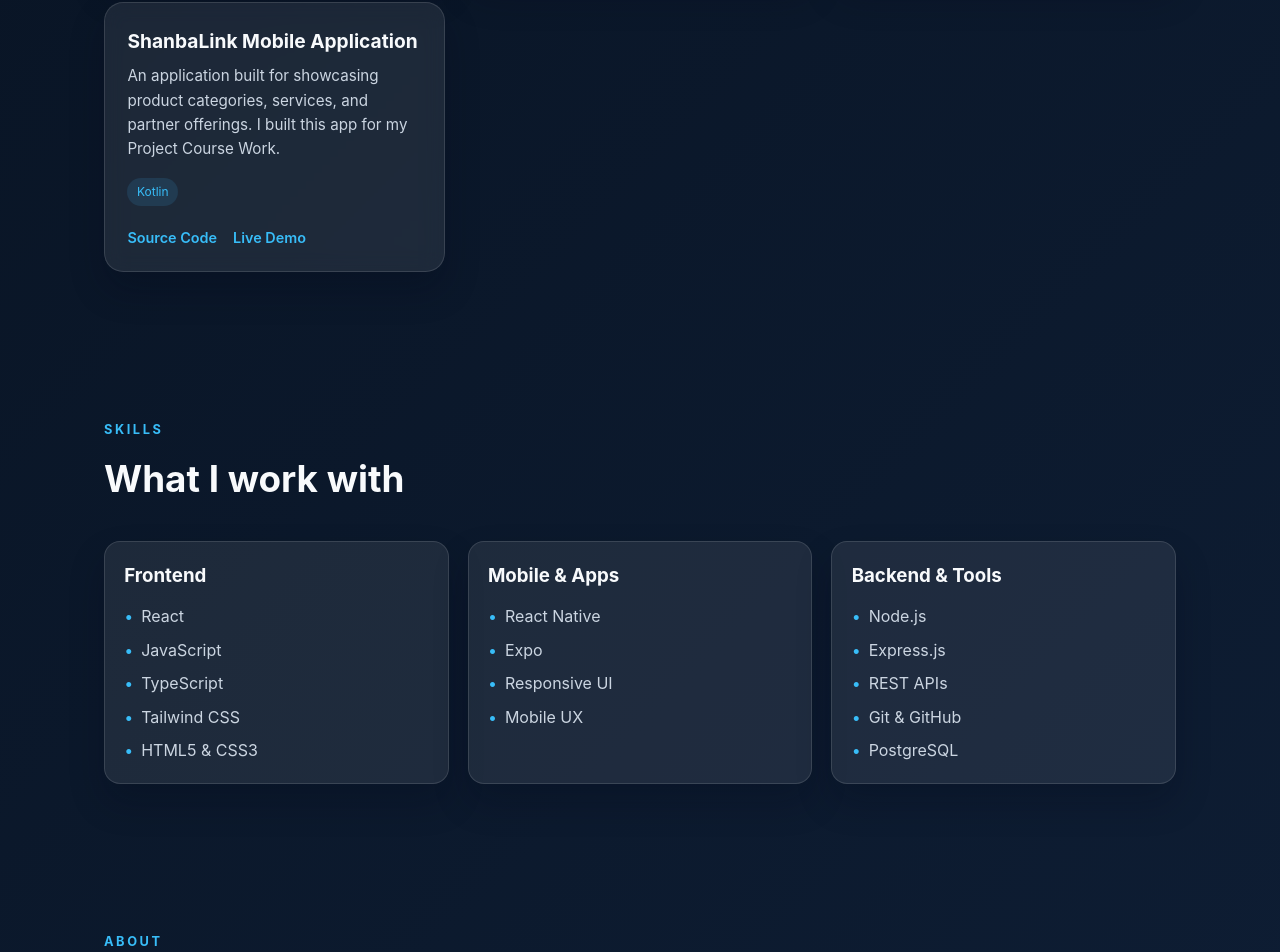
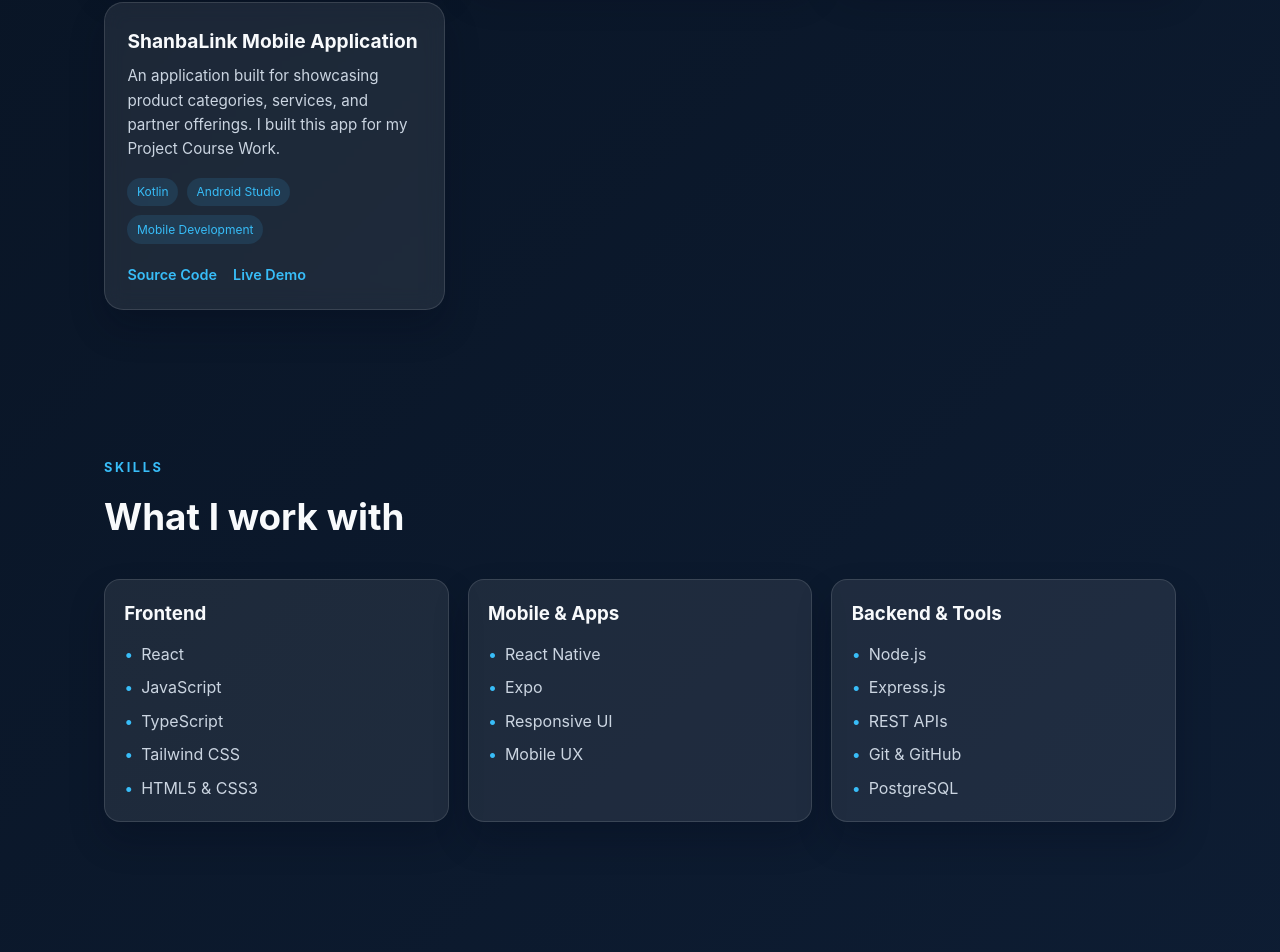
Before and after one commit to Dickens12-derrick/Dickens_Portfolio, a React (Vite) app in the folder my-portfolio/: page / in a window 1280 px wide. Shown: the part 1284-2236 px from the top of the page. Built offline with nearby package versions, Linux system fonts and the light colour scheme.

Commit message:
Added New Card for the next project called Shambalink App

```diff
--- a/my-portfolio/src/App.jsx
+++ b/my-portfolio/src/App.jsx
@@ -63,7 +63,7 @@ export default function App() {
     {
       title: 'ShanbaLink Mobile Application',
       description: 'An application built for showcasing product categories, services, and partner offerings. I built this app for my Project Course Work.',
-      tags: ['Kotlin'],
+      tags: ['Kotlin', 'Android Studio', 'Mobile Development'],
       github: 'https://github.com/Dickens12-derrick',
       demo: '#'
     }
```
